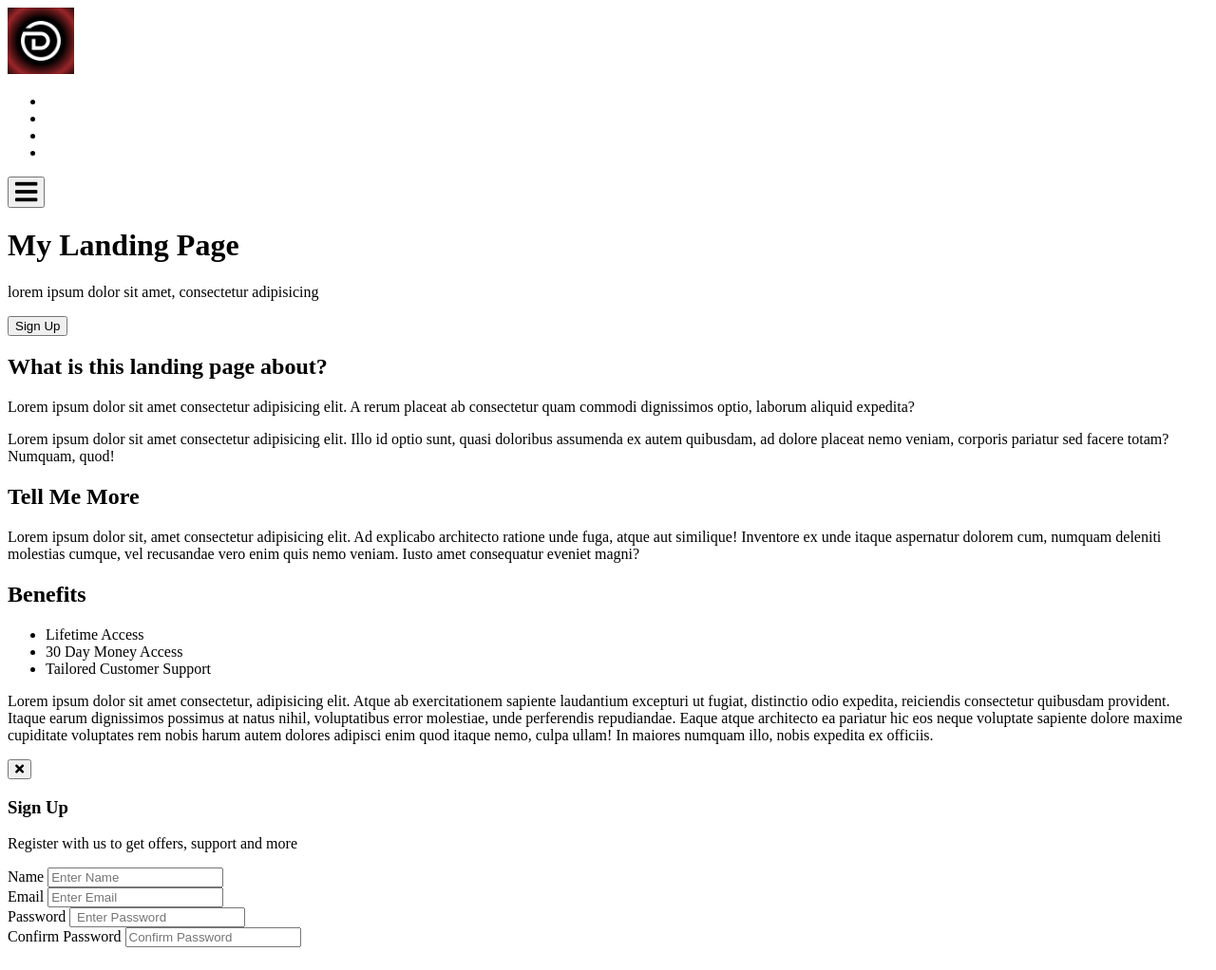
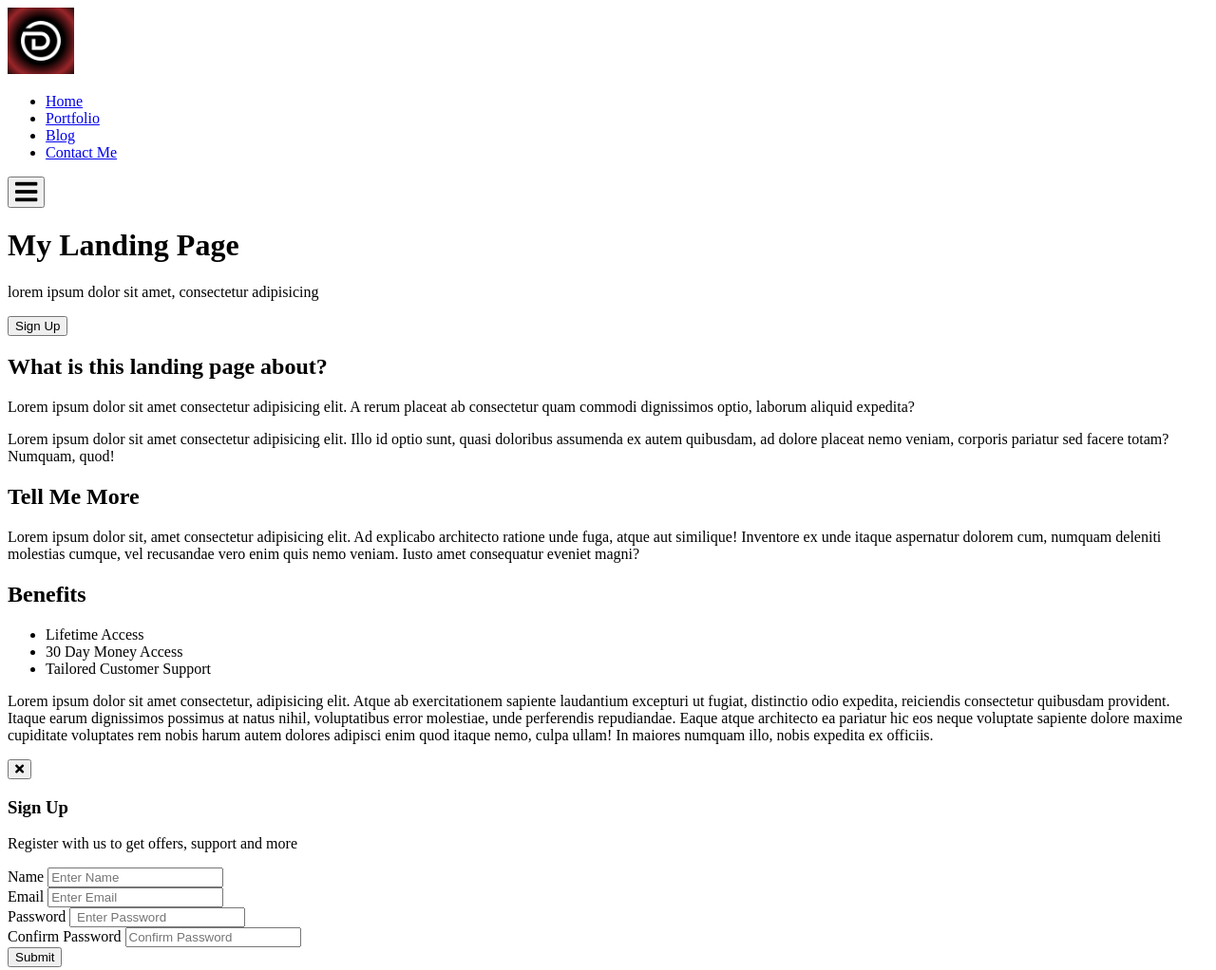
Before and after one commit to Doven-Obertinca/modal-menu-slider-vanillajs, a plain HTML site: page index.html in a window 1280 px wide. Shown: the whole page at 95% size. Drawn offline with Linux system fonts and the light colour scheme.

Commit message:
adding html and some a href

```diff
--- a/index.html
+++ b/index.html
@@ -19,10 +19,10 @@
         <img src="./img/doven-logo.png" alt="user" width="70" height="70" />
       </div>
       <ul>
-        <li><a href="Home"></a></li>
-        <li><a href="Portfolio"></a></li>
-        <li><a href="Blog"></a></li>
-        <li><a href="Contact Me"></a></li>
+        <li><a href="#">Home</a></li>
+        <li><a href="#">Portfolio</a></li>
+        <li><a href="#">Blog</a></li>
+        <li><a href="#">Contact Me</a></li>
       </ul>
     </nav>
     <header>
@@ -108,6 +108,7 @@
                 placeholder="Confirm Password"
               />
             </div>
+            <input type="submit" value="Submit" class="submit-btn" />
           </form>
         </div>
       </div>
```
